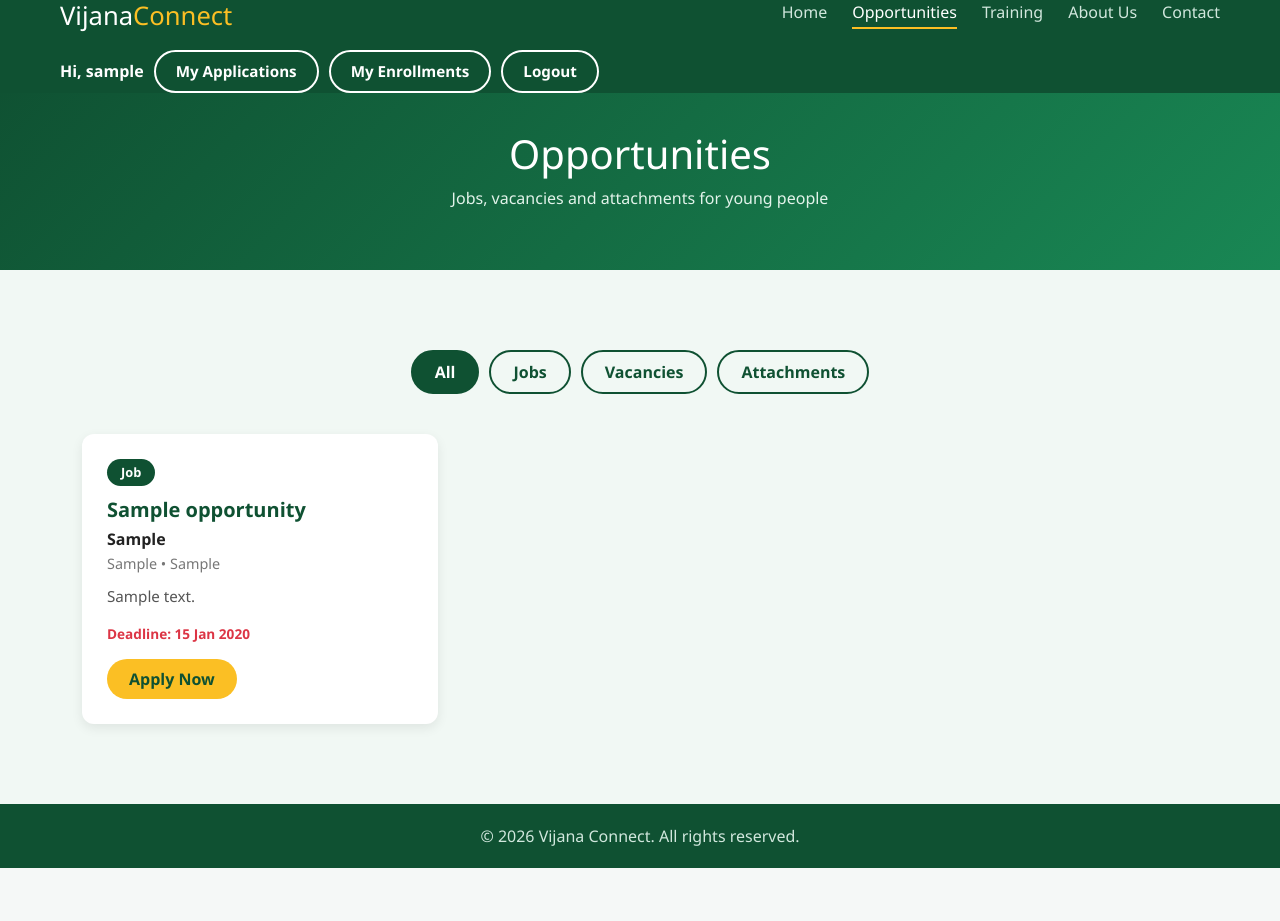
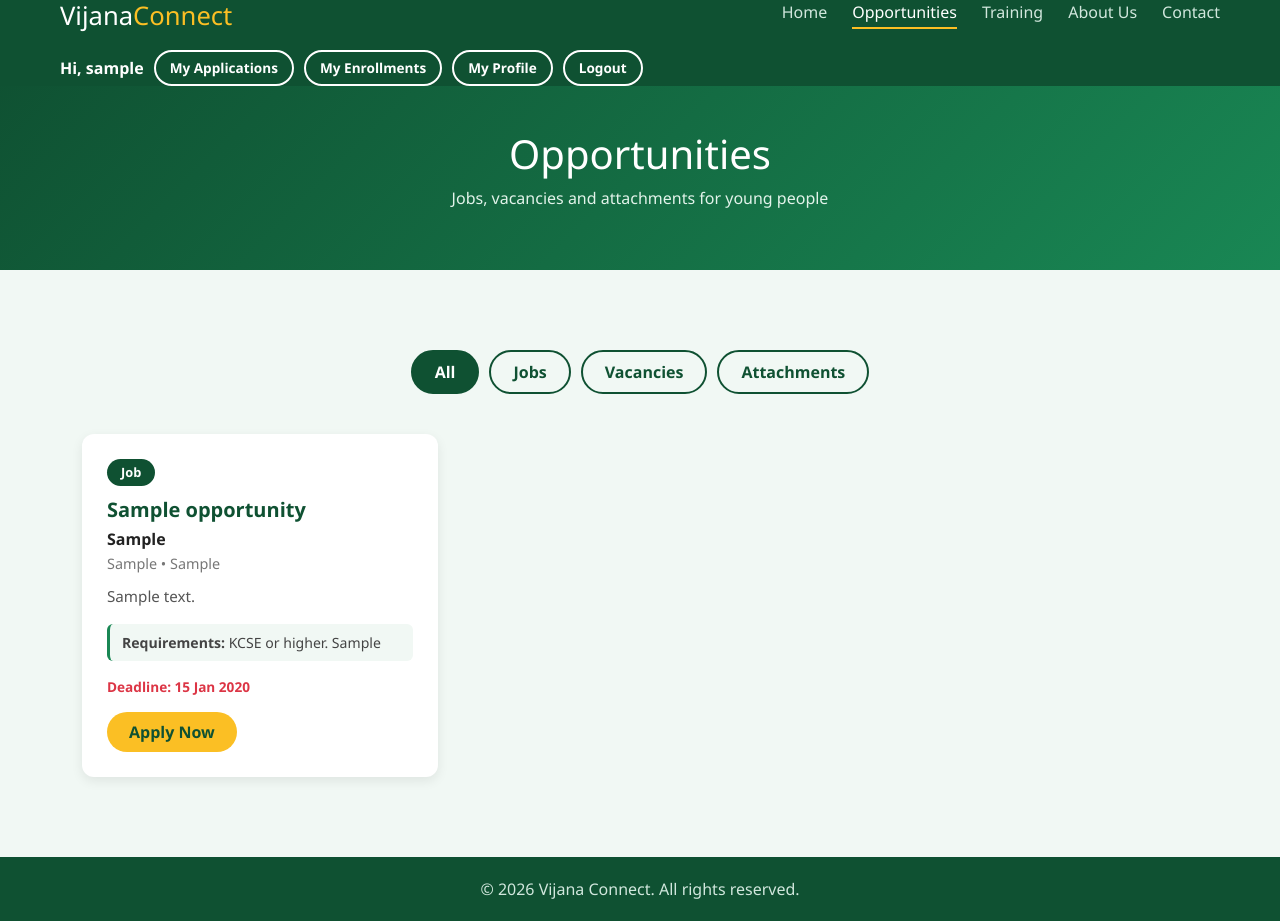
Before and after one commit to zulekazawadi-crypto/vijana-connect, a Django app: page /opportunities/ in a window 1280 px wide. Before the commit the page ends 868 px from the top, so only its background shows below. Run offline with Django 4.2, Linux system fonts and the light colour scheme; a user stored in the database is signed in; tables that the repository leaves empty hold one stand-in row (values such as "Sample post").

Commit message:
feat: add user profile and opportunity requirements check

```diff
--- a/home/models.py
+++ b/home/models.py
@@ -1,7 +1,7 @@
 from django.db import models
 from django.contrib.auth.models import User
 
-# Choices shown in the "education" dropdown on the forms
+# Education levels shown in the dropdowns
 EDUCATION_CHOICES = [
     ('KCSE', 'KCSE'),
     ('Certificate', 'Certificate'),
@@ -9,6 +9,21 @@ EDUCATION_CHOICES = [
     ('Degree', 'Degree'),
     ('Other', 'Other'),
 ]
+
+# Used to compare levels. "Other" ranks lowest, so it never meets a minimum.
+EDUCATION_RANK = {'Other': 0, 'KCSE': 1, 'Certificate': 2, 'Diploma': 3, 'Degree': 4}
+
+
+class Profile(models.Model):
+    """Details a user fills in once, then reuses on every form."""
+    user = models.OneToOneField(User, on_delete=models.CASCADE)
+    full_name = models.CharField(max_length=100)
+    phone = models.CharField(max_length=20)
+    education = models.CharField(max_length=50, choices=EDUCATION_CHOICES,
+                                 verbose_name="Highest education level")
+
+    def __str__(self):
+        return f"Profile of {self.user.username}"
 
 
 class Opportunity(models.Model):
@@ -27,6 +42,22 @@ class Opportunity(models.Model):
     deadline = models.DateField()
     is_active = models.BooleanField(default=True)
 
+    # NEW: requirements shown on the card and checked when someone applies
+    min_education = models.CharField(
+        max_length=50, choices=EDUCATION_CHOICES, blank=True,
+        help_text="Leave empty if there is no minimum education."
+    )
+    requirements = models.TextField(
+        blank=True,
+        help_text="Other requirements, for example: 2 years experience, driving licence."
+    )
+
+    def is_met_by(self, education):
+        """True if the given education level meets this opportunity's minimum."""
+        if not self.min_education:
+            return True
+        return EDUCATION_RANK.get(education, 0) >= EDUCATION_RANK[self.min_education]
+
     def __str__(self):
         return f"{self.title} - {self.company}"
 
@@ -43,8 +74,6 @@ class Training(models.Model):
 
 class Application(models.Model):
     """One person applying for one opportunity."""
-
-    # The three results an application can have (the admin changes this)
     STATUS_CHOICES = [
         ('pending', 'Pending'),
         ('selected', 'Selected'),
@@ -61,18 +90,13 @@ class Application(models.Model):
                                  verbose_name="Highest education level")
     message = models.TextField(blank=True, verbose_name="Why are you a good fit? (optional)")
     applied_at = models.DateTimeField(auto_now_add=True)
-
-    # NEW: the result of the application, starts as "pending"
     status = models.CharField(max_length=20, choices=STATUS_CHOICES, default='pending')
-
-    # NEW: the admin writes instructions here for people who are selected
     instructions = models.TextField(
         blank=True,
         help_text="Shown to the applicant when the status is Selected."
     )
 
     class Meta:
-        # a person can apply to the same opportunity only once
         unique_together = ('user', 'opportunity')
         ordering = ['-applied_at']
 
@@ -82,8 +106,6 @@ class Application(models.Model):
 
 class Enrollment(models.Model):
     """One person enrolling in one training course."""
-
-    # The three results an enrollment can have (the admin changes this)
     STATUS_CHOICES = [
         ('pending', 'Pending'),
         ('approved', 'Approved'),
@@ -99,11 +121,7 @@ class Enrollment(models.Model):
     education = models.CharField(max_length=50, choices=EDUCATION_CHOICES,
                                  verbose_name="Highest education level")
     enrolled_at = models.DateTimeField(auto_now_add=True)
-
-    # NEW: the result of the enrollment, starts as "pending"
     status = models.CharField(max_length=20, choices=STATUS_CHOICES, default='pending')
-
-    # NEW: the admin writes course details here (start date, venue, what to bring)
     instructions = models.TextField(
         blank=True,
         help_text="Shown to the learner when the status is Approved."
--- a/home/static/home/style.css
+++ b/home/static/home/style.css
@@ -1037,3 +1037,23 @@ button.login-btn {
     background: #f8d7da;
     color: #842029;
 }
+/* ---------- Requirements on opportunity cards ---------- */
+.opp-card .requirements {
+    background: #f1f8f4;
+    border-left: 3px solid #198754;
+    padding: 8px 12px;
+    border-radius: 6px;
+    font-size: 0.88rem;
+    color: #444;
+}
+
+/* The navbar now has more buttons, so let them wrap on small screens */
+.nav-buttons {
+    flex-wrap: wrap;
+    justify-content: flex-end;
+}
+
+.nav-buttons .login-btn {
+    padding: 6px 14px;
+    font-size: 0.85rem;
+}
--- a/home/templates/home/base.html
+++ b/home/templates/home/base.html
@@ -28,6 +28,7 @@
                     <span class="welcome">Hi, {{ user.username }}</span>
                     <a href="{% url 'my_applications' %}" class="login-btn">My Applications</a>
                     <a href="{% url 'my_enrollments' %}" class="login-btn">My Enrollments</a>
+                    <a href="{% url 'profile' %}" class="login-btn">My Profile</a>
                     <form method="post" action="{% url 'logout' %}" class="logout-form">
                         {% csrf_token %}
                         <button type="submit" class="login-btn">Logout</button>
--- a/home/templates/home/opportunities.html
+++ b/home/templates/home/opportunities.html
@@ -28,6 +28,12 @@
                     <p class="company">{{ opp.company }}</p>
                     <p class="meta">{{ opp.location }} &bull; {{ opp.job_type }}</p>
                     <p class="desc">{{ opp.description }}</p>
+                    {% if opp.min_education or opp.requirements %}
+                    <p class="requirements">
+                    <strong>Requirements:</strong>
+                     {% if opp.min_education %}{{ opp.get_min_education_display }} or higher. {% endif %}{{ opp.requirements }}
+                    </p>
+                    {% endif %}
                     <p class="deadline">Deadline: {{ opp.deadline|date:"j M Y" }}</p>
                     <a href="{% url 'apply' opp.id %}" class="apply-btn">Apply Now</a>
                 </div>
--- a/home/urls.py
+++ b/home/urls.py
@@ -14,12 +14,13 @@ urlpatterns = [
     path('apply/<int:opp_id>/', views.apply, name='apply'),
     path('enroll/<int:course_id>/', views.enroll, name='enroll'),
 
-    # Track applications (new)
+    # Tracking
     path('my-applications/', views.my_applications, name='my_applications'),
     path('my-enrollments/', views.my_enrollments, name='my_enrollments'),
 
-    # Accounts
+    # Accounts and profile
     path('register/', views.register, name='register'),
+    path('profile/', views.profile, name='profile'),
     path('login/', auth_views.LoginView.as_view(template_name='home/login.html'), name='login'),
     path('logout/', auth_views.LogoutView.as_view(), name='logout'),
 ]
--- a/home/views.py
+++ b/home/views.py
@@ -2,11 +2,9 @@ from django.shortcuts import render, redirect, get_object_or_404
 from django.contrib import messages
 from django.contrib.auth import login
 from django.contrib.auth.decorators import login_required
-from django.contrib.auth.models import User
-from django.db.models import Count
 
-from .models import Opportunity, Training, Application, Enrollment
-from .forms import RegisterForm, ApplicationForm, EnrollmentForm
+from .models import Opportunity, Training, Application, Enrollment, Profile
+from .forms import RegisterForm, ProfileForm, ApplicationForm, EnrollmentForm
 
 
 def index(request):
@@ -33,25 +31,66 @@ def training(request):
 
 
 def register(request):
-    """Create a new account, then log the person in."""
+    """Create a new account, log the person in, then ask them to complete their profile."""
     if request.method == 'POST':
         form = RegisterForm(request.POST)
         if form.is_valid():
             user = form.save()
             login(request, user)
-            messages.success(request, 'Welcome! Your account has been created.')
-            return redirect('index')
+            messages.success(request, 'Welcome! Please complete your profile.')
+            return redirect('profile')
     else:
         form = RegisterForm()
     return render(request, 'home/register.html', {'form': form})
 
 
-@login_required  # sends people to the login page first if they are not logged in
+@login_required
+def profile(request):
+    """Create or edit the logged-in user's profile."""
+    existing = Profile.objects.filter(user=request.user).first()
+
+    if request.method == 'POST':
+        form = ProfileForm(request.POST, instance=existing)
+        if form.is_valid():
+            saved = form.save(commit=False)
+            saved.user = request.user
+            saved.save()
+            messages.success(request, 'Your profile has been saved.')
+            return redirect('opportunities')  # journey: Complete Profile -> Explore Opportunities
+    else:
+        form = ProfileForm(instance=existing)
+
+    return render(request, 'home/details_form.html', {
+        'form': form,
+        'page_title': 'My Profile',
+        'heading': 'My Profile',
+        'subheading': 'Fill this in once and we will use it on your applications.',
+        'button_text': 'Save Profile',
+    })
+
+
+@login_required
 def apply(request, opp_id):
     """Application form for one opportunity."""
     opportunity = get_object_or_404(Opportunity, id=opp_id)
 
-    # Stop double applications
+    # Step 1: the person must have a profile first
+    user_profile = Profile.objects.filter(user=request.user).first()
+    if user_profile is None:
+        messages.info(request, 'Please complete your profile before applying.')
+        return redirect('profile')
+
+    # Step 2: Meets Requirements? If not, send them back to Explore Opportunities
+    if not opportunity.is_met_by(user_profile.education):
+        messages.warning(
+            request,
+            f'Sorry, you do not meet the requirements for {opportunity.title}. '
+            f'Minimum education: {opportunity.get_min_education_display()}. '
+            f'Explore the other opportunities below.'
+        )
+        return redirect('opportunities')
+
+    # Step 3: stop double applications
     if Application.objects.filter(user=request.user, opportunity=opportunity).exists():
         messages.info(request, 'You have already applied for this opportunity.')
         return redirect('opportunities')
@@ -66,7 +105,13 @@ def apply(request, opp_id):
             messages.success(request, 'Your application has been submitted.')
             return redirect('my_applications')
     else:
-        form = ApplicationForm(initial={'email': request.user.email})
+        # Fill the form from the profile so the person does not type it again
+        form = ApplicationForm(initial={
+            'full_name': user_profile.full_name,
+            'email': request.user.email,
+            'phone': user_profile.phone,
+            'education': user_profile.education,
+        })
 
     return render(request, 'home/details_form.html', {
         'form': form,
@@ -96,7 +141,16 @@ def enroll(request, course_id):
             messages.success(request, 'You have been enrolled successfully.')
             return redirect('my_enrollments')
     else:
-        form = EnrollmentForm(initial={'email': request.user.email})
+        # Fill from the profile if the person has one
+        user_profile = Profile.objects.filter(user=request.user).first()
+        initial = {'email': request.user.email}
+        if user_profile:
+            initial.update({
+                'full_name': user_profile.full_name,
+                'phone': user_profile.phone,
+                'education': user_profile.education,
+            })
+        form = EnrollmentForm(initial=initial)
 
     return render(request, 'home/details_form.html', {
         'form': form,
@@ -105,27 +159,6 @@ def enroll(request, course_id):
         'subheading': f'Duration: {course.duration}',
         'button_text': 'Enroll Now',
     })
-
-
-@login_required  # not logged in -> sent to the login page
-def dashboard(request):
-    """Shows how many people registered, applied and enrolled. Admin only."""
-
-    # Logged in but not an admin -> send them home with a message
-    if not request.user.is_staff:
-        messages.warning(request, 'Only the admin can view the dashboard.')
-        return redirect('index')
-
-    context = {
-        'total_users': User.objects.count(),
-        'total_applications': Application.objects.count(),
-        'total_enrollments': Enrollment.objects.count(),
-        # Count() adds a "num" to each opportunity/course = how many applied/enrolled
-        'opportunities': Opportunity.objects.annotate(num=Count('applications')).order_by('-num'),
-        'courses': Training.objects.annotate(num=Count('enrollments')).order_by('-num'),
-        'recent_applications': Application.objects.select_related('user', 'opportunity')[:10],
-    }
-    return render(request, 'home/dashboard.html', context)
 
 
 @login_required
```
Also changed, not shown: home/admin.py (+8 -5 lines), home/forms.py (+8 -1 lines), home/migrations/0004_opportunity_min_education_opportunity_requirements_and_more.py (added).
